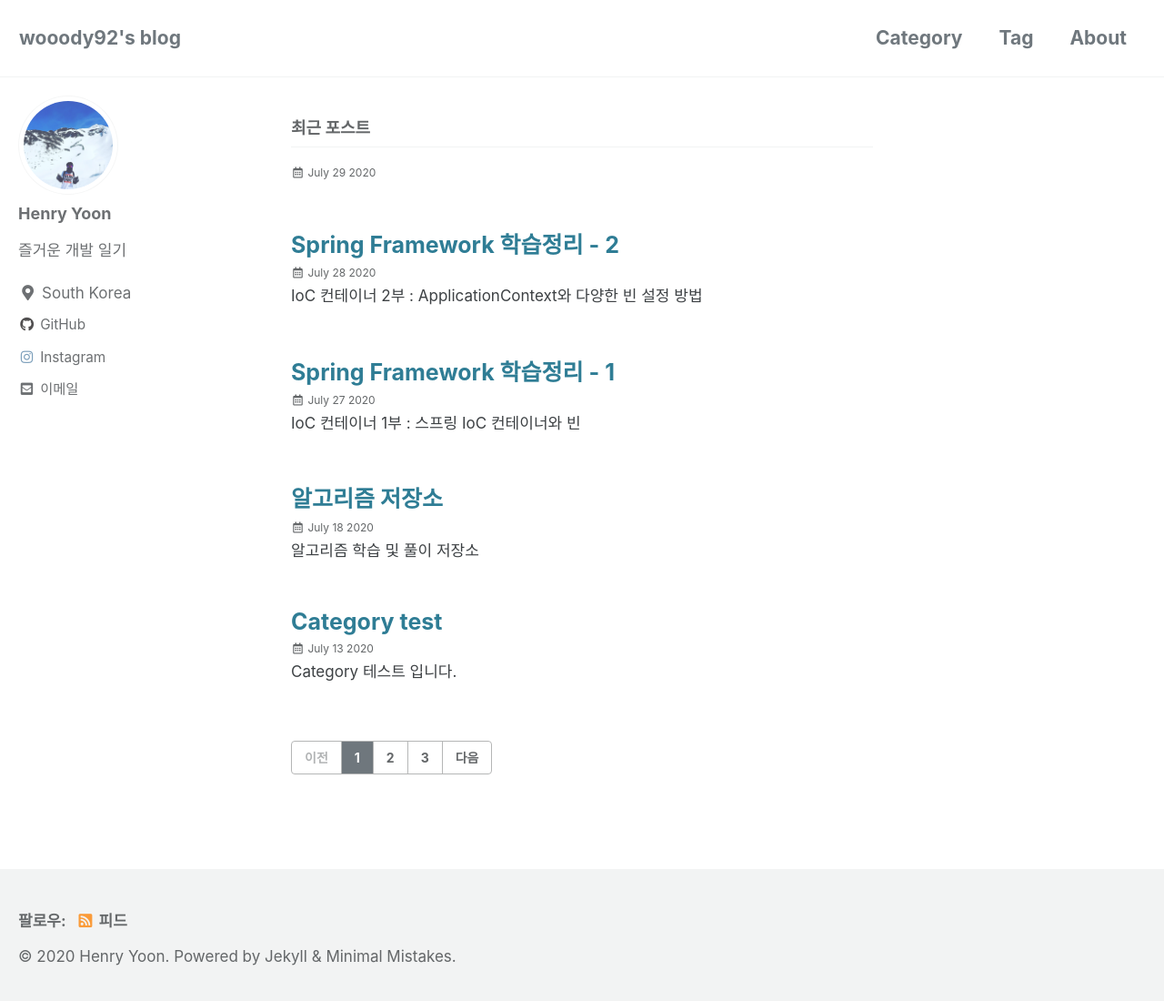
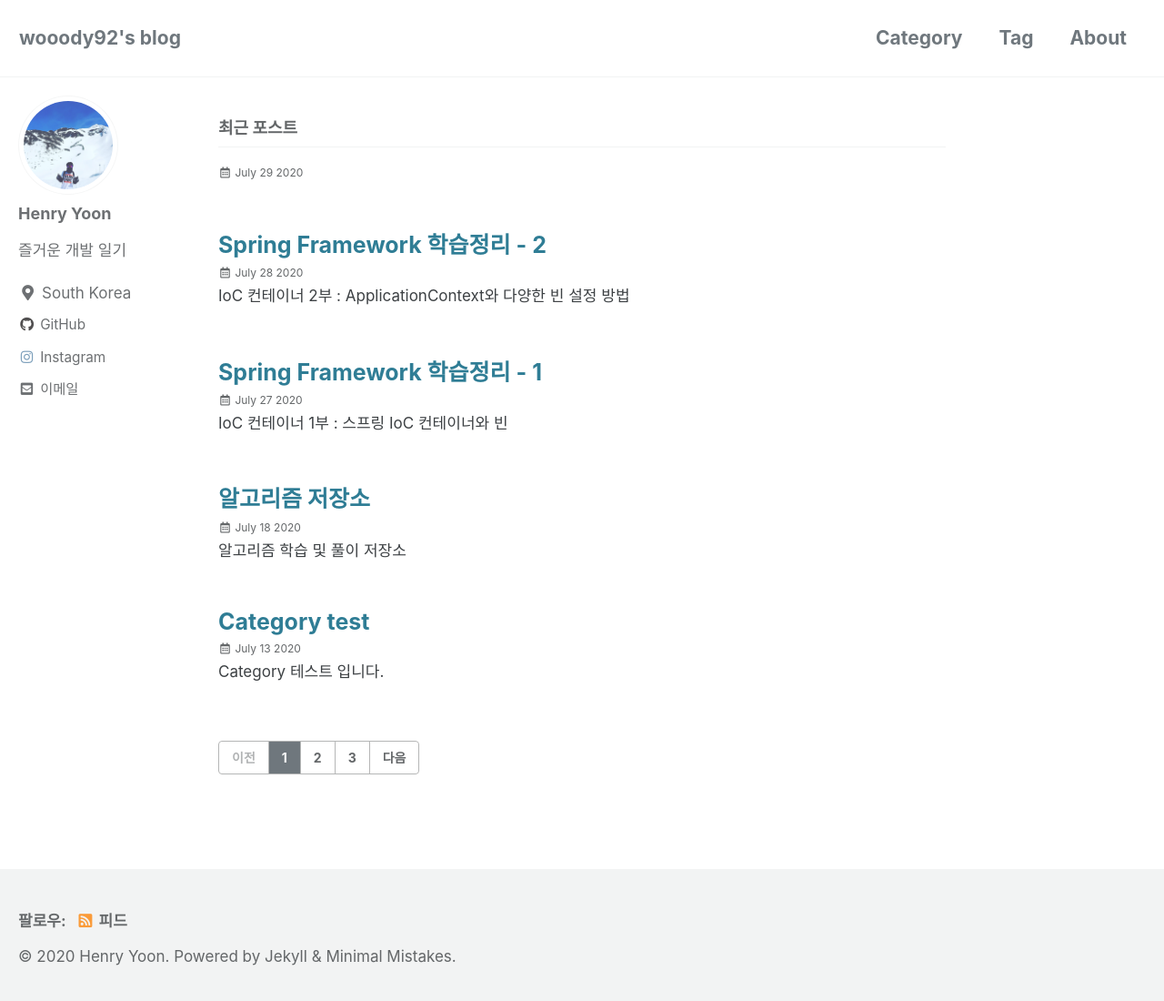
Before and after one commit to wooody92/wooody92.github.io, a Jekyll site: the page built from index.html, in a window 1280 px wide and 1104 px high. Shown: the top 1100 px of the window at 91% size. Built offline with Jekyll 4.4.1, drawn with Linux system fonts in a browser that asks for light colours; cached includes are drawn as plain includes; the list of posts is cut into pages by our own code.

Commit message:
Update _variables.scss

```diff
--- a/_sass/minimal-mistakes/_variables.scss
+++ b/_sass/minimal-mistakes/_variables.scss
@@ -163,10 +163,14 @@ $max-width: $x-large !default;
 /*
    Grid
    ========================================================================== */
+/* default value */
+// $right-sidebar-width-narrow: 200px !default;
+// $right-sidebar-width: 300px !default;
+// $right-sidebar-width-wide: 400px !default;
 
-$right-sidebar-width-narrow: 200px !default;
-$right-sidebar-width: 300px !default;
-$right-sidebar-width-wide: 400px !default;
+$right-sidebar-width-narrow: 120px !default;
+$right-sidebar-width: 220px !default;
+$right-sidebar-width-wide: 320px !default;
 
 /*
    Other
```
